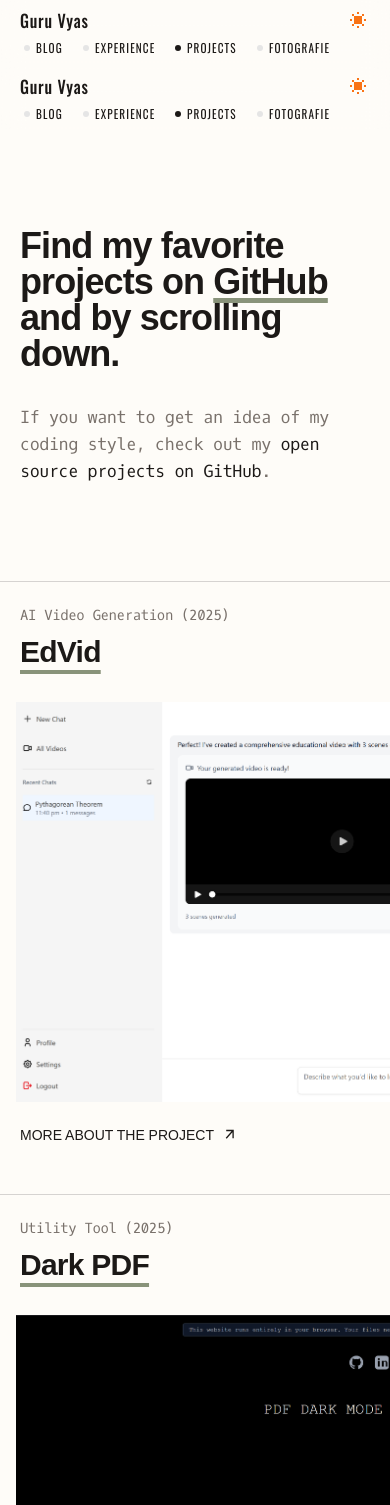
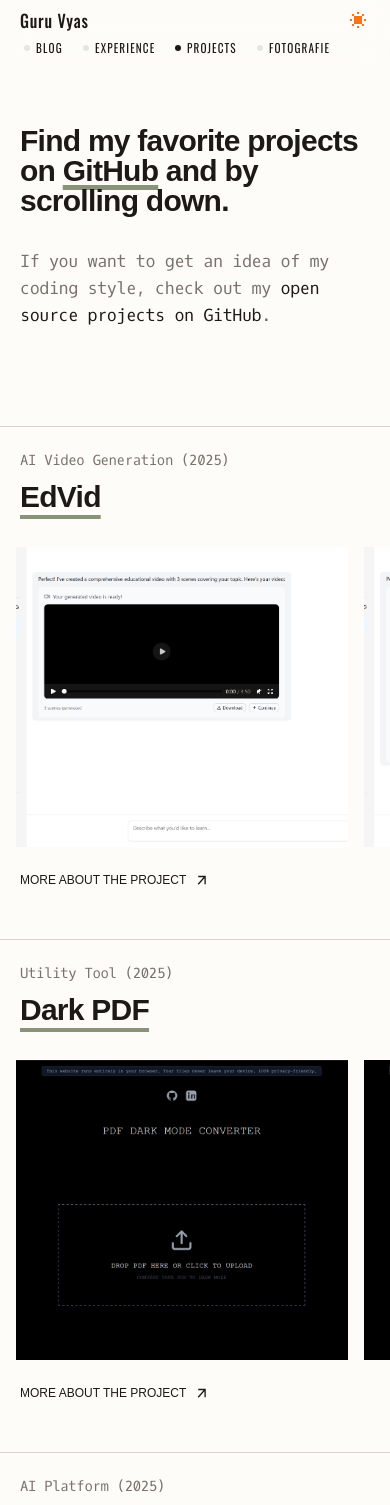
Before and after one commit to wakeupguruu/portfolio, a Next.js app: page /projects in a window 390 px wide. Shown: the top 1505 px of the page. Built offline with nearby package versions, Linux system fonts and the light colour scheme; a web font is replaced by a local one.

Commit message:
clean: remove redundant Header instances and fix layout consistency

```diff
--- a/app/about/page.tsx
+++ b/app/about/page.tsx
@@ -1,4 +1,3 @@
-import { Header } from "@/components/Header";
 import { Footer } from "@/components/Footer";
 import { Container, Section } from "@/components/ui/section";
 import { SayHello } from "@/components/say-hello";
@@ -6,9 +5,7 @@ import Link from "next/link";
 
 export default function AboutPage() {
     return (
-        <div className="min-h-screen font-interTight bg-background text-foreground transition-colors duration-500">
-            <Header />
-
+        <div className="w-full">
             <div className="pt-24 w-full overflow-x-hidden">
                 <Container>
                     <Section className="mb-12">
--- a/app/blog/page.tsx
+++ b/app/blog/page.tsx
@@ -1,4 +1,3 @@
-import { Header } from "@/components/Header";
 import { Footer } from "@/components/Footer";
 import { Container, Section } from "@/components/ui/section";
 import { SayHello } from "@/components/say-hello";
@@ -14,10 +13,8 @@ export const metadata: Metadata = {
 
 export default function BlogPage() {
     return (
-        <div className="min-h-screen font-interTight bg-background text-foreground transition-colors duration-500">
-            <Header />
-
-            <div className="pt-12 md:pt-24 w-full overflow-x-hidden">
+        <div className="w-full">
+            <div className="pt-[61px] md:pt-24 w-full overflow-x-hidden">
                 <Container>
                     <Section className="mb-12">
                         <h1 className="font-tasa text-[2rem] md:text-4xl font-extrabold leading-none tracking-[-0.04em] text-[#1c1917] dark:text-[#ededed] sm:text-[3.4rem]">
--- a/app/photography/page.tsx
+++ b/app/photography/page.tsx
@@ -1,4 +1,3 @@
-import { Header } from "@/components/Header";
 import { Metadata } from "next";
 import { Footer } from "@/components/Footer";
 import { Container, Section } from "@/components/ui/section";
@@ -15,9 +14,7 @@ export const metadata: Metadata = {
 
 export default function PhotographyPage() {
   return (
-    <div className="min-h-screen font-interTight bg-background text-foreground transition-colors duration-500">
-      <Header />
-
+    <div className="w-full">
       <div className="pt-24 w-full overflow-x-hidden">
         {/* Intro Section */}
         <Container>
--- a/app/projects/page.tsx
+++ b/app/projects/page.tsx
@@ -1,4 +1,3 @@
-import { Header } from "@/components/Header";
 import { Metadata } from "next";
 import { Footer } from "@/components/Footer";
 import { Container, Section } from "@/components/ui/section";
@@ -15,14 +14,12 @@ export const metadata: Metadata = {
 
 export default function ProjectsPage() {
     return (
-        <div className="min-h-screen font-interTight bg-background text-foreground transition-colors duration-500">
-            <Header />
-
-            <div className="pt-24  w-full overflow-x-hidden">
+        <div className="w-full">
+            <div className="pt-15 w-full overflow-x-hidden">
                 {/* Intro Section */}
                 <Container>
                     <Section className="mb-24">
-                        <p className="font-tasa text-4xl pb-8 font-bold leading-none tracking-tight text-(--hello-text) sm:text-[3.4rem] max-w-5xl">
+                        <p className="font-tasa text-3xl md:text-4xl pb-8 font-bold leading-none tracking-tight text-(--hello-text) sm:text-[3.4rem] max-w-5xl">
                             Find my favorite projects on <a className="underline decoration-5 decoration-accent hover:decoration-(--hello-text) transition-colors duration-300 underline-offset-4" href="https://github.com/wakeupguruu" target="_blank" rel="noopener noreferrer">GitHub</a> and by scrolling down.
                         </p>
                         <p className="max-w-3xl text-[1.05rem] tracking-tight leading-relaxed font-oxygen text-(--description-text)">
@@ -52,14 +49,14 @@ export default function ProjectsPage() {
                             <div className="mb-5 pl-4 md:pl-0">
                                 <PhotographsScroll>
                                     {project.images.map((imgSrc, i) => (
-                                        <div key={i} className="relative h-[400px] md:h-[610px] w-auto shrink-0 snap-center bg-muted overflow-hidden">
+                                        <div key={i} className="relative h-[300px] md:h-[610px] w-[85vw] md:w-auto shrink-0 snap-start bg-muted overflow-hidden">
                                             <Image
                                                 src={imgSrc}
                                                 alt={`${project.title} image ${i + 1}`}
                                                 width={0}
                                                 height={0}
-                                                className="h-full w-auto object-contain transition-transform duration-700"
-                                                sizes="(max-width: 768px) 800px, 1200px"
+                                                className="h-full w-full md:w-auto object-cover md:object-contain transition-transform duration-700"
+                                                sizes="(max-width: 768px) 85vw, 1200px"
                                                 quality={90}
                                             />
                                         </div>
@@ -69,7 +66,7 @@ export default function ProjectsPage() {
 
                             <Container>
                                 <div>
-                                    <Link href={`/projects/${project.slug}`} className="group inline-flex items-center gap-2 text-sm scale-y-[1.1] font-light tracking-normal uppercase hover:underline underline-offset-4">
+                                    <Link href={`/projects/${project.slug}`} className="group inline-flex items-center gap-2 text-xs md:text-sm scale-y-[1.1] font-light tracking-normal uppercase hover:underline underline-offset-4">
                                         MORE ABOUT THE PROJECT <MinimalArrow className="w-4 h-5 text-(--text-more-arrow)" />
                                     </Link>
                                 </div>
```
Also changed, not shown: app/experience/page.tsx (+28 -23 lines).
